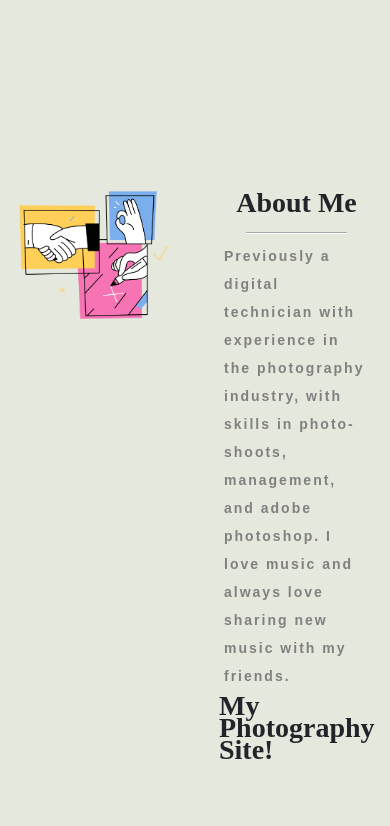
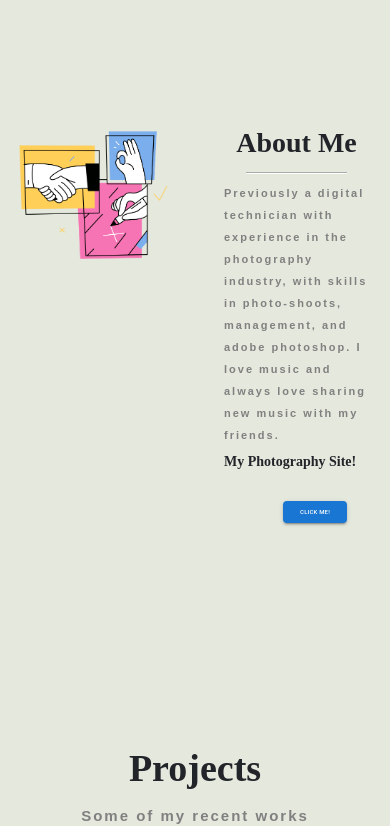
Before and after one commit to TakuyaMats/Reactjs-Portfolio, a React (Create React App) app: page /#/ in a window 390 px wide. Shown: the part 1865-2691 px from the top of the page. Built offline with nearby package versions, Linux system fonts and the light colour scheme; a web font is replaced by a local one.

Commit message:
fixed the media query for AboutSection.

```diff
--- a/src/components/AboutSection/AboutSection.js
+++ b/src/components/AboutSection/AboutSection.js
@@ -25,8 +25,8 @@ const AboutSection = (props) => {
                         I love music and always love sharing new music with my friends.</p>
                     </Container>
                     <Container className={classes.image}>
-                        <h4>My Photography Site!</h4>
-                        <Button sx={{ margin: 8 }} variant="contained" size="large">Click Me!</Button>
+                        <h4 className={classes.h4}>My Photography Site!</h4>
+                        <Button className={classes.btn} sx={{ margin: 8 }} variant="contained">Click Me!</Button>
                     </Container>
                 </Grid>
             </Grid>
--- a/src/components/AboutSection/useStyles.js
+++ b/src/components/AboutSection/useStyles.js
@@ -3,7 +3,15 @@ import theme from '../../utils/theme';
 
 const useStyles = makeStyles(() => ({
     margin: {
-        marginTop: '160px'
+        [theme.breakpoints.up('lg')]: {
+            marginTop: '160px'
+        },
+        [theme.breakpoints.down('lg')]: {
+            marginTop: '140px'
+        },
+        [theme.breakpoints.down('md')]: {
+            marginTop: '100px'
+        },
     },
     h3: {
         [theme.breakpoints.up('lg')]: {
@@ -24,6 +32,20 @@ const useStyles = makeStyles(() => ({
             lineHeight: 1.5
         },
     },
+    h4: {
+        [theme.breakpoints.up('lg')]: {
+            fontSize: 28,
+            marginRight: 18,
+        },
+        [theme.breakpoints.down('lg')]: {
+            fontSize: 16,
+            marginLeft: 5
+        },
+        [theme.breakpoints.down('md')]: {
+            fontSize: 14,
+            marginLeft: 5,
+        },
+    },
     p: {
         [theme.breakpoints.up('lg')]: {
             fontSize: 18
@@ -33,7 +55,7 @@ const useStyles = makeStyles(() => ({
         },
         [theme.breakpoints.down('md')]: {
             margin: 5,
-            fontSize: 14,
+            fontSize: 11,
             lineHeight: 2
         },
     },
@@ -93,7 +115,22 @@ const useStyles = makeStyles(() => ({
             justifyContent: 'center',
             marginTop: 120,
         }
-    }
+    },
+    btn: {
+        [theme.breakpoints.up('lg')]: {
+            margin: 8,
+            marginTop: 20,
+            fontSize: 17,
+        },
+        [theme.breakpoints.down('lg')]: {
+            marginTop: 20,
+            fontSize: 14,
+        },
+        [theme.breakpoints.down('md')]: {
+            marginTop: 20,
+            fontSize: 6,
+        },
+    },
 }));
 
 export default useStyles;
```
